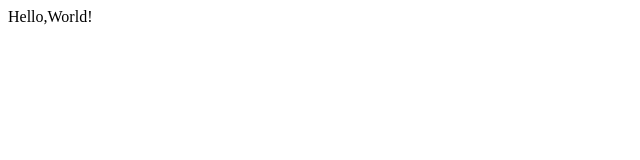
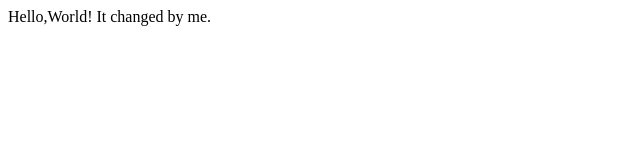
Before and after one commit to 486418776/486418776.github.io, a plain HTML site: page index.html in a window 1280 px wide. Shown: the whole page, without its empty margins (0-640 px from the left). Drawn offline with Linux system fonts and the light colour scheme.

Commit message:
some features

```diff
--- a/index.html
+++ b/index.html
@@ -8,5 +8,6 @@
 </head>
 <body>
     Hello,World!
+    It changed by me.
 </body>
 </html>
```
